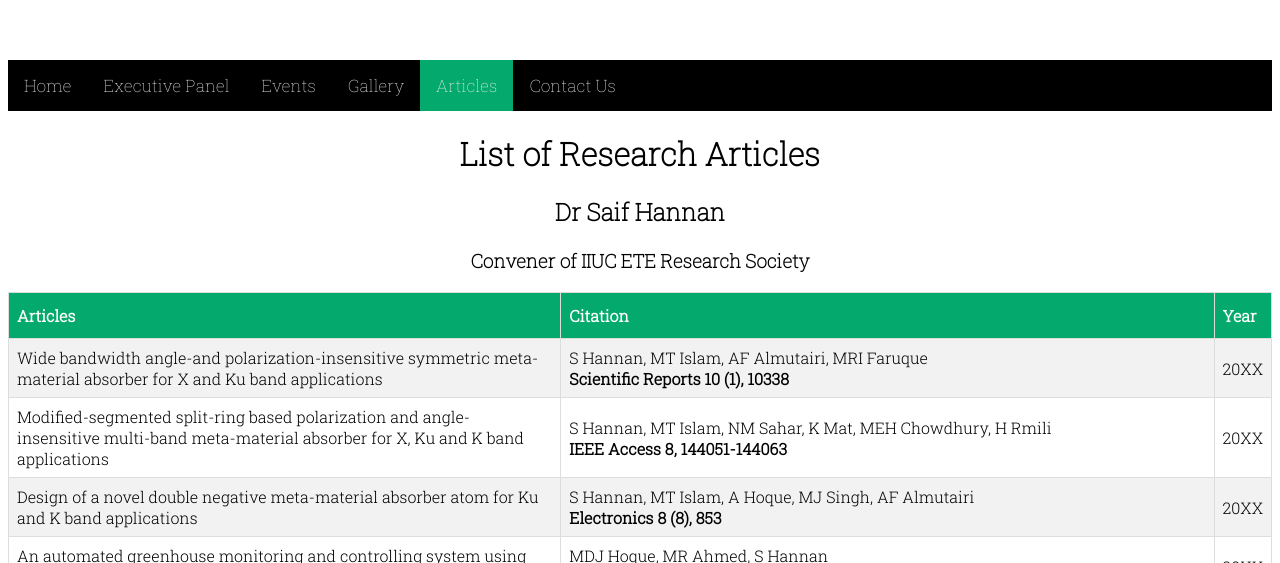
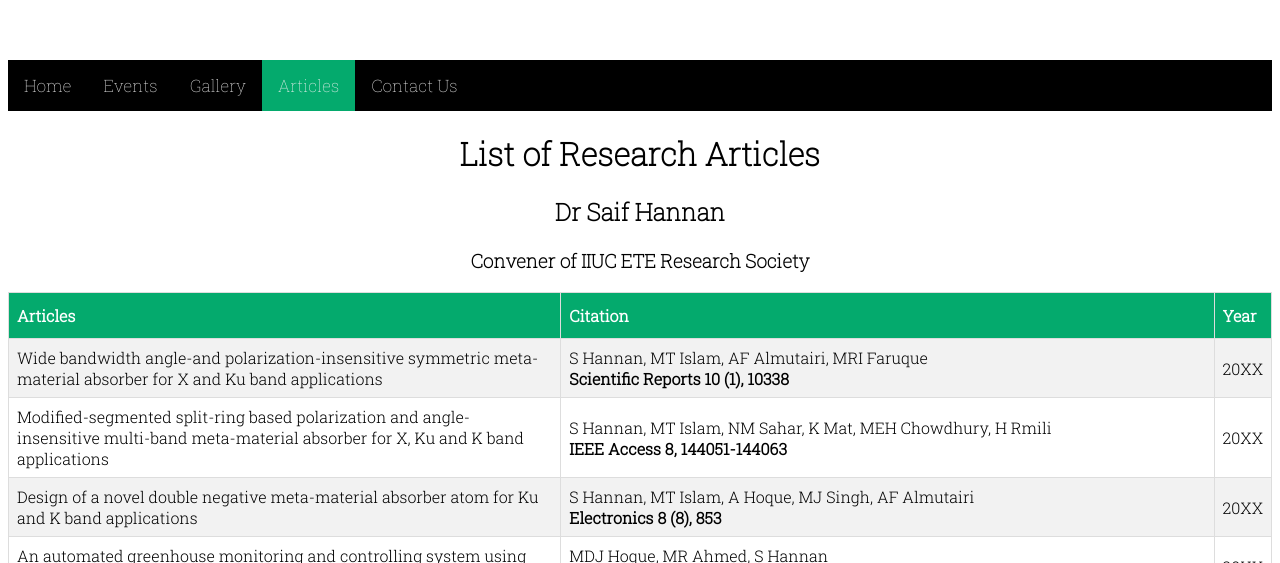
Before and after one commit to yealtakian/eters2, a plain HTML site: page articles.html in a window 1280 px wide. Shown: the part 218-781 px from the top of the page. Drawn offline with Linux system fonts and the light colour scheme; files whose address does not match are found by name; a web font is replaced by a local one.

Commit message:
articles.html

```diff
--- a/articles.html
+++ b/articles.html
@@ -67,7 +67,6 @@
 
 		<div class="topnav" id="myTopnav">
 			<a href="index.html">Home</a>
-			<a href="panel.html">Executive Panel</a>
 			<!--<a href="membership.html">Membership & Benefits</a>-->
 			<a href="events.html">Events</a>
 			<a href="gallery.html">Gallery</a>
```
